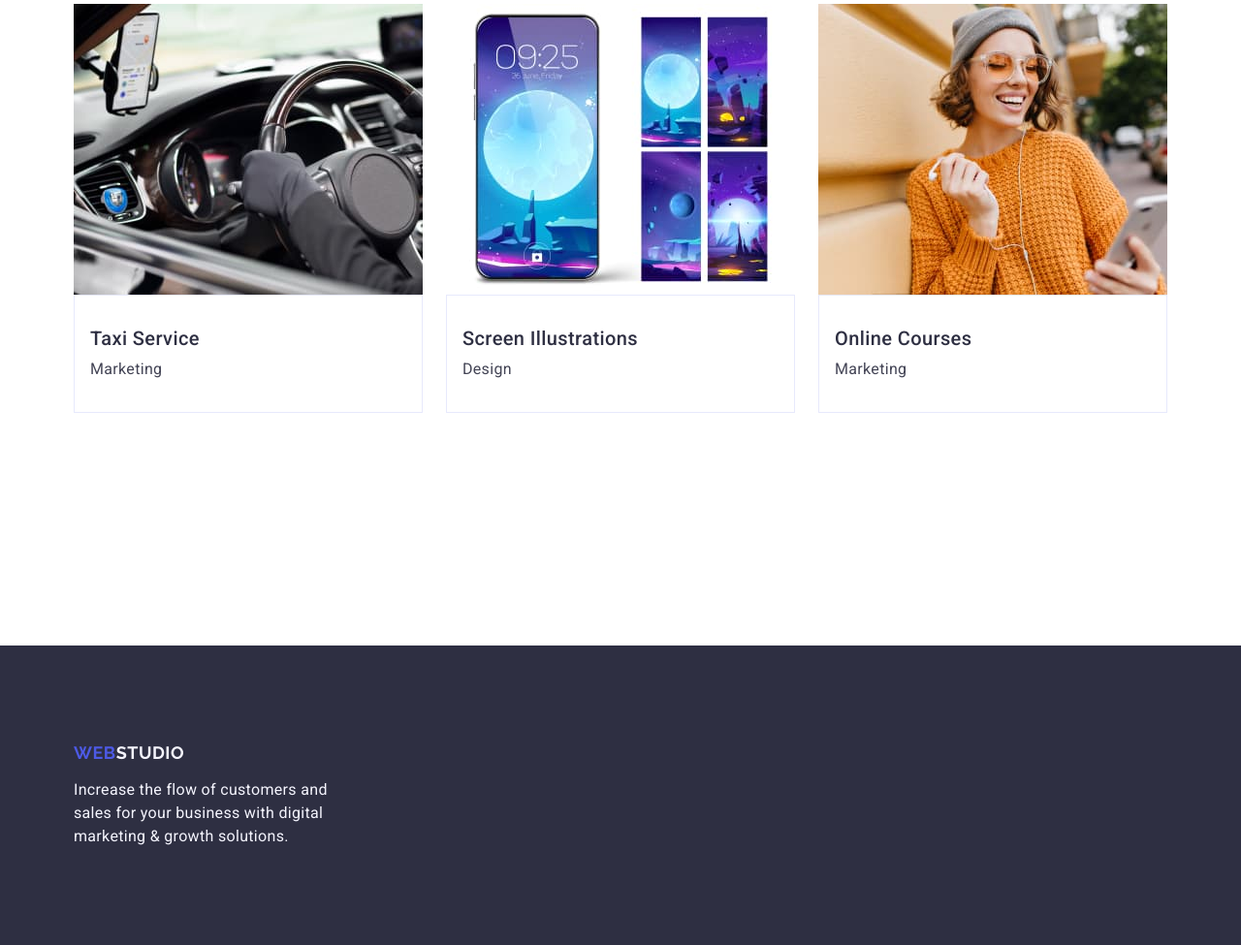
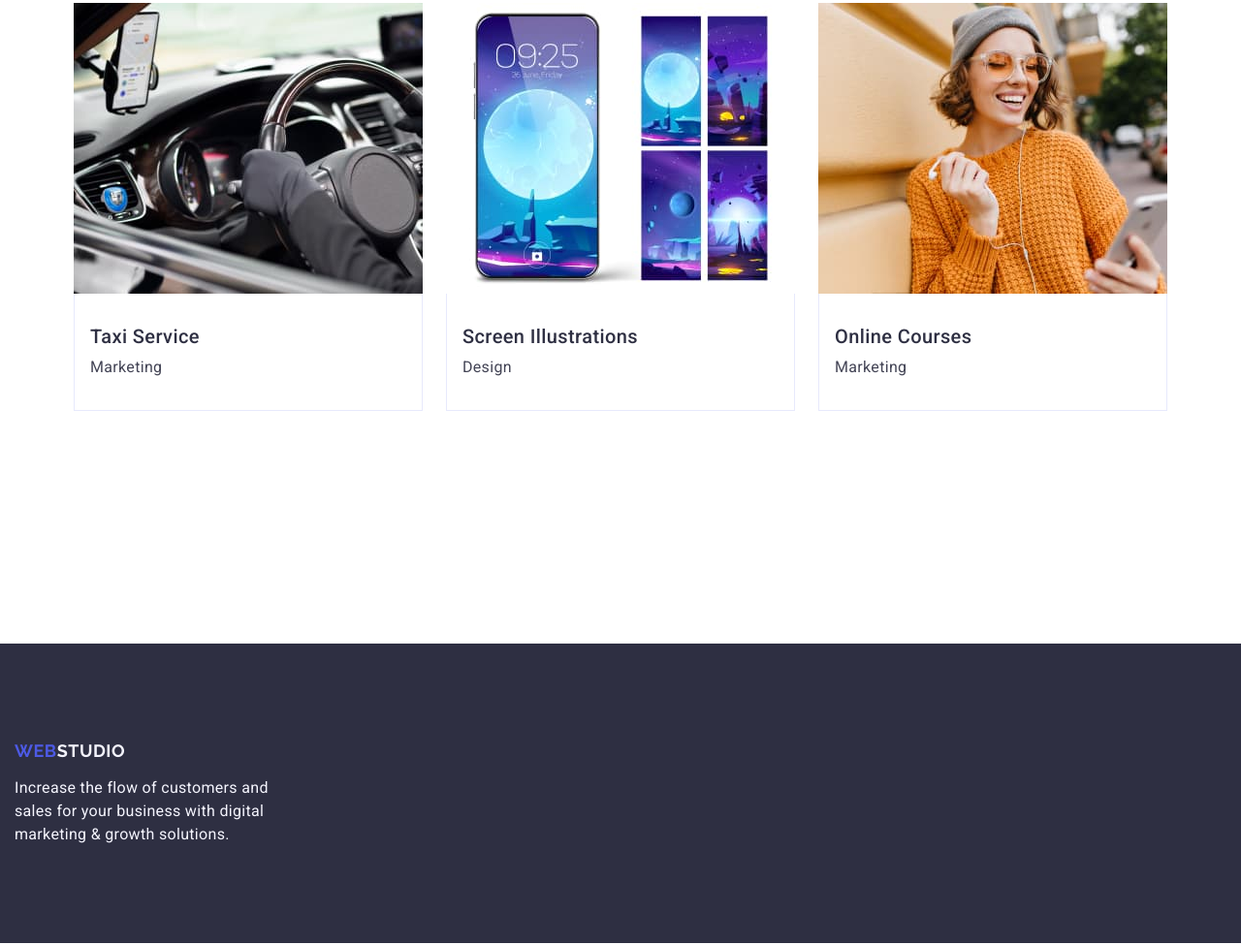
Before and after one commit to Bohdan-Toyvo/goit-markup-hw-03, a plain HTML site: page index.html in a window 1280 px wide. Shown: the part 2471-3446 px from the top of the page at 97% size. Drawn offline with nearby package versions, Linux system fonts and the light colour scheme.

Commit message:
modify footer

```diff
--- a/css/styles.css
+++ b/css/styles.css
@@ -146,22 +146,23 @@ img {
 /* #region footer */
 .page-footer {
   background-color: #2e2f42;
+  padding: 100px 0;
 }
 .footer-logo .logo-part {
   color: #f4f4fd;
-}
+  }
+
 .footer-text {
   line-height: 1.5;
   letter-spacing: 0.02em;
   color: #f4f4fd;
+  max-width: 264px;
   margin-top: 16px;
 }
 .footer-container {
-  max-width: 264px;
   display: inline-block;
   flex-direction: column;
   justify-content: flex-start;
-  padding: 100px 0;
 }
 
 /*#endregion*/
@@ -293,8 +294,9 @@ img {
   justify-content: center;
   flex-direction: column;
   padding: 32px 16px;
+  border-top: none;
 }
-.portfolio-subtitle{
+.portfolio-subtitle {
   margin-bottom: 8px;
 }
 /*#endregion*/
--- a/index.html
+++ b/index.html
@@ -243,7 +243,6 @@
 
     <!-- Footer section -->
     <footer class="page-footer">
-      <div class="container">
       <div class="container footer-container">
         <a class="logo footer-logo" href="./index.html"
           >Web<span class="logo-part">Studio</span></a
@@ -254,7 +253,6 @@
           digital marketing & growth solutions.
         </p>
       </div>
-      </div>
     </footer>
   </body>
 </html>
```
Lines whose indentation alone changed are shown as unchanged.
